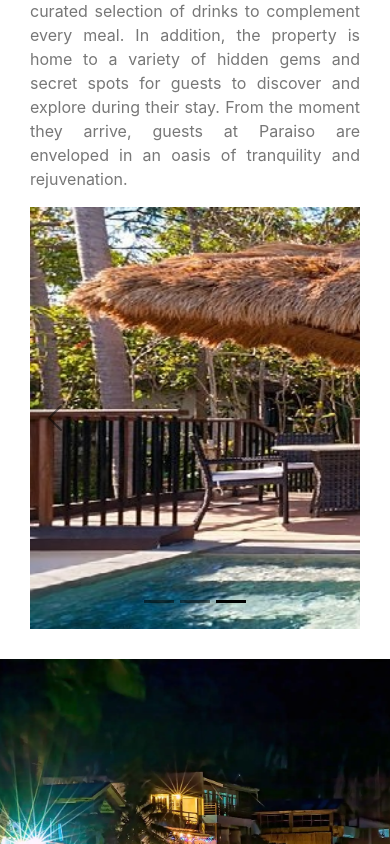
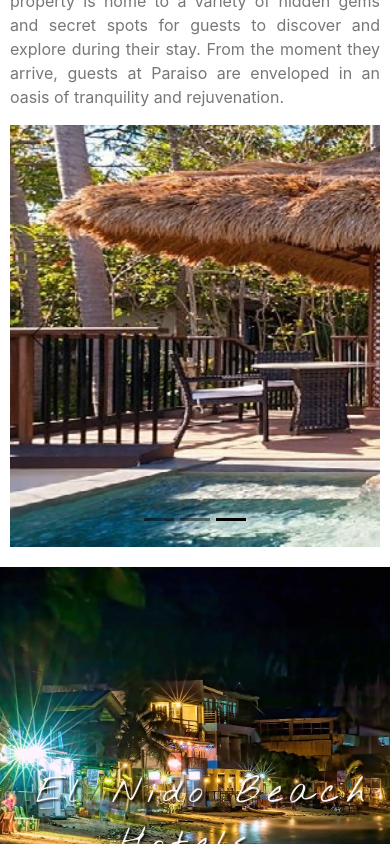
Before and after one commit to WD29Group/resortvillas, a React (Create React App) app: page / in a window 390 px wide. Shown: the part 1500-2344 px from the top of the page. Built offline with nearby package versions, Linux system fonts and the light colour scheme.

Commit message:
added fade-in transition

```diff
--- a/src/Carousel.jsx
+++ b/src/ReUse/Carousel.jsx
@@ -1,4 +1,4 @@
-import "./css/Carousel.css";
+import "../css/Carousel.css";
 function Carousel() {
     return (
         <>
@@ -10,7 +10,7 @@
                 </div>
 
                 <div className="carousel-inner">
-                    <div className="carousel-item" data-bs-interval="2500">
+                    <div className="carousel-item" data-bs-interval="3000">
                         <div className="slide1"></div>
                         <div className="carousel-caption d-none d-md-block">
                             <h3 className="">First slide label</h3>
@@ -18,7 +18,7 @@
                         </div>
                     </div>
 
-                    <div className="carousel-item" data-bs-interval="2500">
+                    <div className="carousel-item" data-bs-interval="3000">
                         <div className="slide2"></div>
                         <div className="carousel-caption d-none d-md-block">
                             <h3 className="">Second slide label</h3>
@@ -26,7 +26,7 @@
                         </div>
                     </div>
 
-                    <div className="carousel-item active" data-bs-interval="2500">
+                    <div className="carousel-item active" data-bs-interval="3000">
                         <div className="slide3"></div>
                         <div className="carousel-caption d-none d-md-block">
                             <h3 className="">Third slide label</h3>
--- a/src/ReUse/Footer.jsx
+++ b/src/ReUse/Footer.jsx
@@ -3,7 +3,7 @@
 function Footer() {
   const [bgColor, setBgColor] = useState('rgba(0, 0, 0, 0.0)');
   const [backdropFilter, bckDropFilter] = useState('blur(3px)');
-  const [bgHeight, setbgHeight] = React.useState('50px');
+  const [bgHeight, setbgHeight] = React.useState('25px');
   const [DisplayBtn, DisplayUpBtn] = useState('0.7');
   const [borderRadius, getBorderRadius] = useState('120px 120px 0 0');
 
@@ -14,7 +14,7 @@
   }
 
   function handleMouseLeave() {
-    setbgHeight('50px');
+    setbgHeight('25px');
     DisplayUpBtn("0.7");
     getBorderRadius('20px 20px 0 0');
   }
--- a/src/ReUse/Parallax.jsx
+++ b/src/ReUse/Parallax.jsx
@@ -1,4 +1,4 @@
-import Carousel from "../Carousel.jsx";
+import Carousel from "./Carousel.jsx";
 import "../css/Parallax.css";
 function Parallax() {
   return (
--- a/src/css/Carousel.css
+++ b/src/css/Carousel.css
@@ -4,12 +4,15 @@
 .slide3 {
     height: 50vh;
     width: auto;
-    background-color: gray;
+    background-color: rgba(0, 0, 0, 0.95);
     background-size: cover;
+    transition: opacity 0.3s ease-in-out;
+    /* transition-duration: 1s; */
+    /* backdrop-filter: blur(20px); */
 }
 .carouselfonts{
     color: white;
-    font-size: 1.5em;
+    font-size: 1em;
 }
 .slide1 {
     background-image: url("../carouseldata/1.jpg");
@@ -22,3 +25,12 @@
 .slide3 {
     background-image: url("../carouseldata/3.jpg");
 }
+
+.carousel-item {
+    opacity: 0;
+}
+
+.carousel-item.active {
+    transition: opacity 0.15s ease-in-out;
+    opacity: 1;
+}
--- a/src/css/Parallax.css
+++ b/src/css/Parallax.css
@@ -98,6 +98,7 @@
   padding:30px 30px;
   text-align: justify;
 }
+
 @media (min-width: 901px) {
   .style1 {
     padding: 50px 80px;
@@ -112,6 +113,19 @@
   }
 }
 
+@media (max-width: 500px) {
+  .style1 {
+    padding: 20px 10px;
+  }
+
+  .style2 {
+    padding: 20px 10px;
+  }
+
+  .style3 {
+    padding: 20px 10px;
+  }
+}
 /* @media (max-width: 900px) {
 
 } */
--- a/src/pages/Weather.jsx
+++ b/src/pages/Weather.jsx
@@ -1,4 +1,4 @@
-import Carousel from "../Carousel.jsx"
+import Carousel from "../ReUse/Carousel.jsx"
 function Weather() {
   return (
     <>
```
